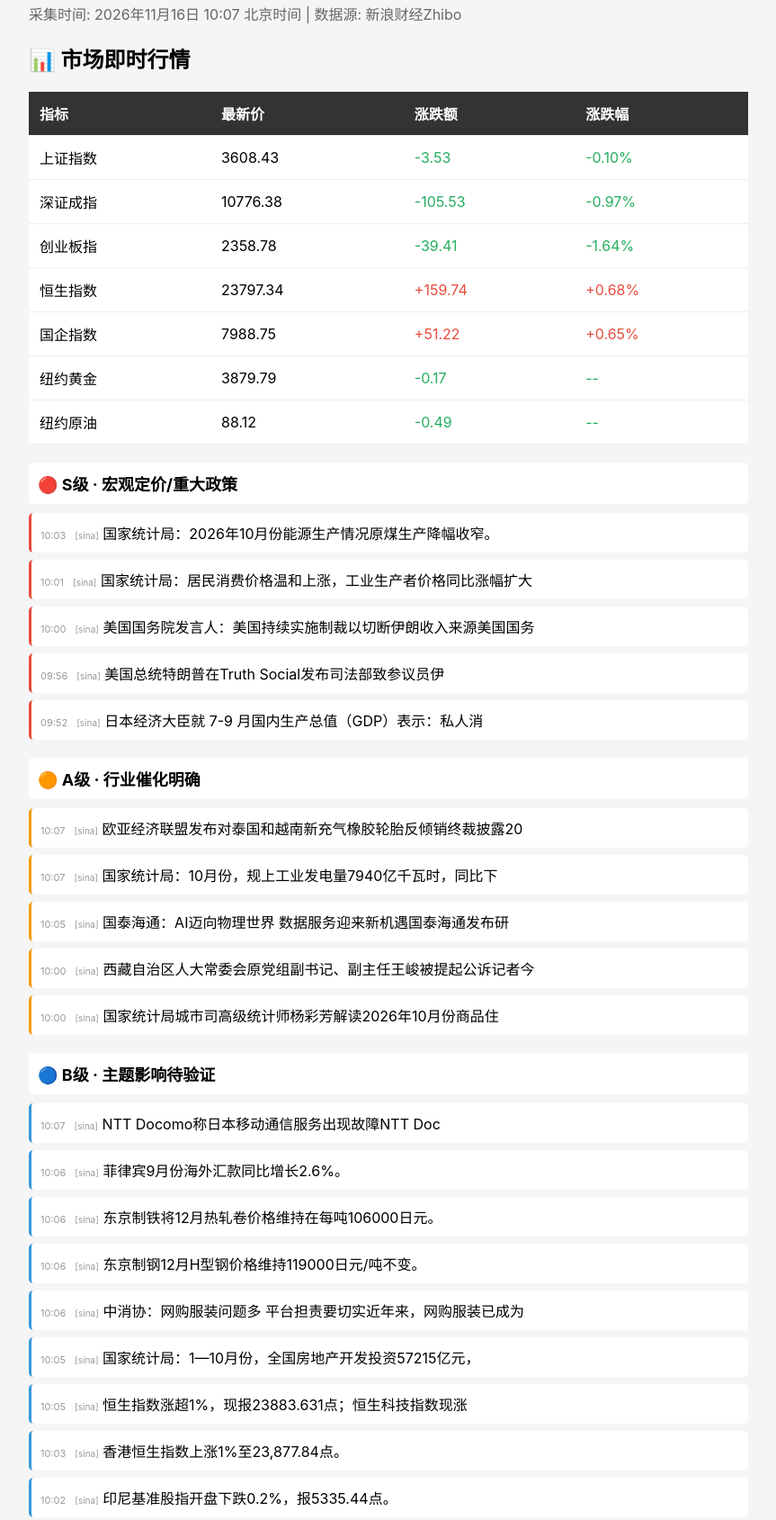
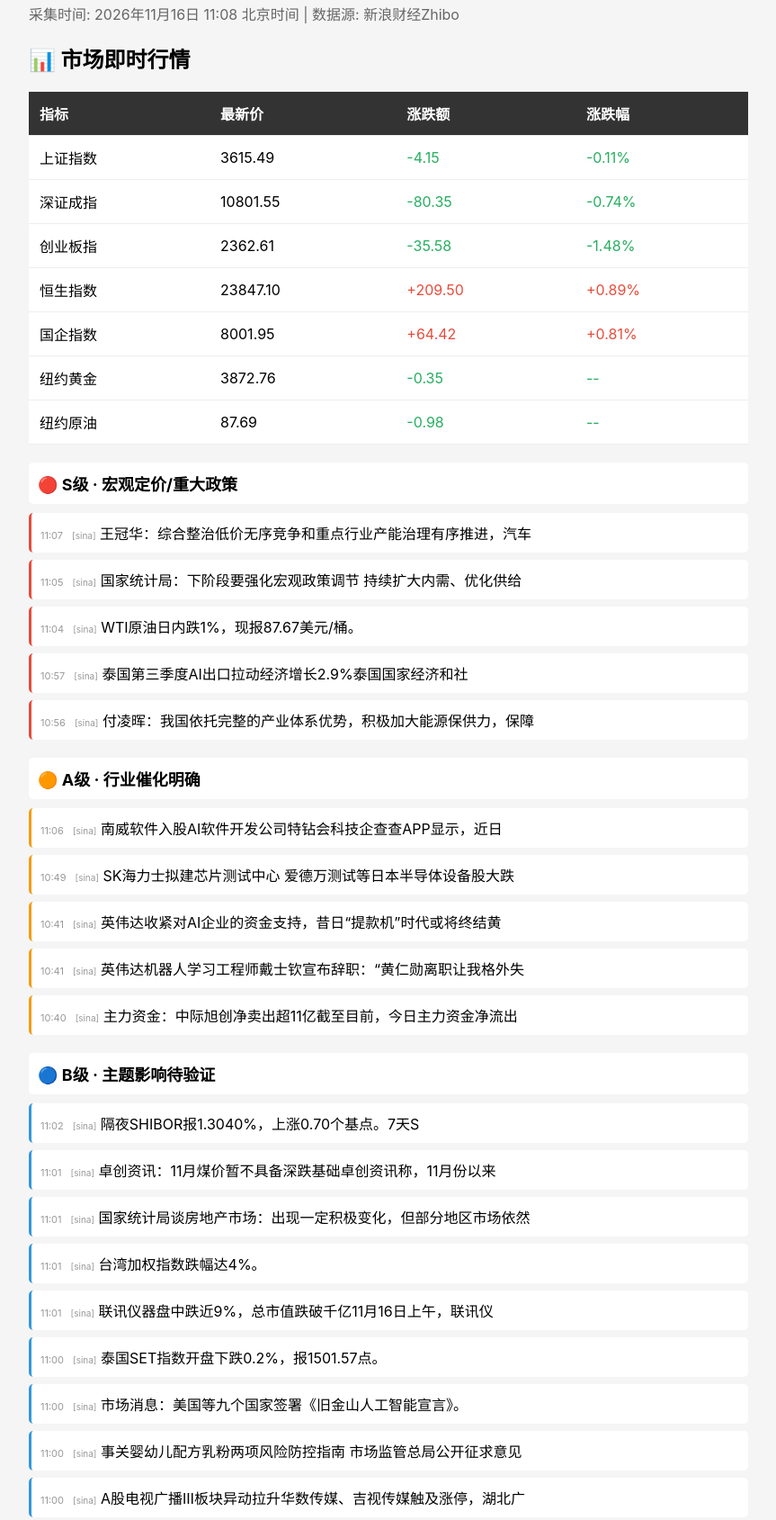
Before and after one commit to allin8888/1hour, a plain HTML site: page index.html in a window 1280 px wide. Shown: the part 158-1847 px from the top of the page at 90% size, without its empty margins (208-1071 px from the left). Drawn offline with Linux system fonts and the light colour scheme.

Commit message:
chore: 1h flash 202611161108

```diff
--- a/index.html
+++ b/index.html
@@ -2,7 +2,7 @@
 <html lang="zh-CN">
 <head>
 <meta charset="UTF-8">
-<title>近1小时财经快讯 10:07</title>
+<title>近1小时财经快讯 11:08</title>
 <style>
 body{font-family:-apple-system,BlinkMacSystemFont,"Segoe UI",Roboto,sans-serif;max-width:800px;margin:40px auto;padding:20px;background:#f5f5f5}
 h1{color:#333;border-bottom:2px solid #333;padding-bottom:10px}
@@ -22,41 +22,41 @@ th{background:#333;color:white}
 </head>
 <body>
 <h1>近1小时财经快讯</h1>
-<div class="time">采集时间: 2026年11月16日 10:07 北京时间 | 数据源: 新浪财经Zhibo</div>
+<div class="time">采集时间: 2026年11月16日 11:08 北京时间 | 数据源: 新浪财经Zhibo</div>
 
 <h2>📊 市场即时行情</h2>
 <table>
 <tr><th>指标</th><th>最新价</th><th>涨跌额</th><th>涨跌幅</th></tr>
-<tr><td>上证指数</td><td>3608.43</td><td class='down'>-3.53</td><td class='down'>-0.10%</td></tr>
-<tr><td>深证成指</td><td>10776.38</td><td class='down'>-105.53</td><td class='down'>-0.97%</td></tr>
-<tr><td>创业板指</td><td>2358.78</td><td class='down'>-39.41</td><td class='down'>-1.64%</td></tr>
-<tr><td>恒生指数</td><td>23797.34</td><td class='up'>+159.74</td><td class='up'>+0.68%</td></tr>
-<tr><td>国企指数</td><td>7988.75</td><td class='up'>+51.22</td><td class='up'>+0.65%</td></tr>
-<tr><td>纽约黄金</td><td>3879.79</td><td class='down'>-0.17</td><td class='down'>--</td></tr>
-<tr><td>纽约原油</td><td>88.12</td><td class='down'>-0.49</td><td class='down'>--</td></tr>
+<tr><td>上证指数</td><td>3615.49</td><td class='down'>-4.15</td><td class='down'>-0.11%</td></tr>
+<tr><td>深证成指</td><td>10801.55</td><td class='down'>-80.35</td><td class='down'>-0.74%</td></tr>
+<tr><td>创业板指</td><td>2362.61</td><td class='down'>-35.58</td><td class='down'>-1.48%</td></tr>
+<tr><td>恒生指数</td><td>23847.10</td><td class='up'>+209.50</td><td class='up'>+0.89%</td></tr>
+<tr><td>国企指数</td><td>8001.95</td><td class='up'>+64.42</td><td class='up'>+0.81%</td></tr>
+<tr><td>纽约黄金</td><td>3872.76</td><td class='down'>-0.35</td><td class='down'>--</td></tr>
+<tr><td>纽约原油</td><td>87.69</td><td class='down'>-0.98</td><td class='down'>--</td></tr>
 </table>
 <div class="section-title">🔴 S级 · 宏观定价/重大政策</div>
-<div class="news-item grade-s"><span class="news-time">10:03</span><span class="news-source">[sina]</span> 国家统计局：2026年10月份能源生产情况原煤生产降幅收窄。</div>
-<div class="news-item grade-s"><span class="news-time">10:01</span><span class="news-source">[sina]</span> 国家统计局：居民消费价格温和上涨，工业生产者价格同比涨幅扩大</div>
-<div class="news-item grade-s"><span class="news-time">10:00</span><span class="news-source">[sina]</span> 美国国务院发言人：美国持续实施制裁以切断伊朗收入来源美国国务</div>
-<div class="news-item grade-s"><span class="news-time">09:56</span><span class="news-source">[sina]</span> 美国总统特朗普在Truth Social发布司法部致参议员伊</div>
-<div class="news-item grade-s"><span class="news-time">09:52</span><span class="news-source">[sina]</span> 日本经济大臣就 7-9 月国内生产总值（GDP）表示：私人消</div>
+<div class="news-item grade-s"><span class="news-time">11:07</span><span class="news-source">[sina]</span> 王冠华：综合整治低价无序竞争和重点行业产能治理有序推进，汽车</div>
+<div class="news-item grade-s"><span class="news-time">11:05</span><span class="news-source">[sina]</span> 国家统计局：下阶段要强化宏观政策调节 持续扩大内需、优化供给</div>
+<div class="news-item grade-s"><span class="news-time">11:04</span><span class="news-source">[sina]</span> WTI原油日内跌1%，现报87.67美元/桶。</div>
+<div class="news-item grade-s"><span class="news-time">10:57</span><span class="news-source">[sina]</span>   泰国第三季度AI出口拉动经济增长2.9%泰国国家经济和社</div>
+<div class="news-item grade-s"><span class="news-time">10:56</span><span class="news-source">[sina]</span> 付凌晖：我国依托完整的产业体系优势，积极加大能源保供力，保障</div>
 <div class="section-title">🟠 A级 · 行业催化明确</div>
-<div class="news-item grade-a"><span class="news-time">10:07</span><span class="news-source">[sina]</span> 欧亚经济联盟发布对泰国和越南新充气橡胶轮胎反倾销终裁披露20</div>
-<div class="news-item grade-a"><span class="news-time">10:07</span><span class="news-source">[sina]</span> 国家统计局：10月份，规上工业发电量7940亿千瓦时，同比下</div>
-<div class="news-item grade-a"><span class="news-time">10:05</span><span class="news-source">[sina]</span> 国泰海通：AI迈向物理世界 数据服务迎来新机遇国泰海通发布研</div>
-<div class="news-item grade-a"><span class="news-time">10:00</span><span class="news-source">[sina]</span> 西藏自治区人大常委会原党组副书记、副主任王峻被提起公诉记者今</div>
-<div class="news-item grade-a"><span class="news-time">10:00</span><span class="news-source">[sina]</span> 国家统计局城市司高级统计师杨彩芳解读2026年10月份商品住</div>
+<div class="news-item grade-a"><span class="news-time">11:06</span><span class="news-source">[sina]</span> 南威软件入股AI软件开发公司特钻会科技企查查APP显示，近日</div>
+<div class="news-item grade-a"><span class="news-time">10:49</span><span class="news-source">[sina]</span> SK海力士拟建芯片测试中心 爱德万测试等日本半导体设备股大跌</div>
+<div class="news-item grade-a"><span class="news-time">10:41</span><span class="news-source">[sina]</span> 英伟达收紧对AI企业的资金支持，昔日“提款机”时代或将终结黄</div>
+<div class="news-item grade-a"><span class="news-time">10:41</span><span class="news-source">[sina]</span> 英伟达机器人学习工程师戴士钦宣布辞职：“黄仁勋离职让我格外失</div>
+<div class="news-item grade-a"><span class="news-time">10:40</span><span class="news-source">[sina]</span> 主力资金：中际旭创净卖出超11亿截至目前，今日主力资金净流出</div>
 <div class="section-title">🔵 B级 · 主题影响待验证</div>
-<div class="news-item grade-b"><span class="news-time">10:07</span><span class="news-source">[sina]</span> NTT Docomo称日本移动通信服务出现故障NTT Doc</div>
-<div class="news-item grade-b"><span class="news-time">10:06</span><span class="news-source">[sina]</span> 菲律宾9月份海外汇款同比增长2.6%。</div>
-<div class="news-item grade-b"><span class="news-time">10:06</span><span class="news-source">[sina]</span> 东京制铁将12月热轧卷价格维持在每吨106000日元。</div>
-<div class="news-item grade-b"><span class="news-time">10:06</span><span class="news-source">[sina]</span> 东京制钢12月H型钢价格维持119000日元/吨不变。</div>
-<div class="news-item grade-b"><span class="news-time">10:06</span><span class="news-source">[sina]</span> 中消协：网购服装问题多 平台担责要切实近年来，网购服装已成为</div>
-<div class="news-item grade-b"><span class="news-time">10:05</span><span class="news-source">[sina]</span> 国家统计局：1—10月份，全国房地产开发投资57215亿元，</div>
-<div class="news-item grade-b"><span class="news-time">10:05</span><span class="news-source">[sina]</span> 恒生指数涨超1%，现报23883.631点；恒生科技指数现涨</div>
-<div class="news-item grade-b"><span class="news-time">10:03</span><span class="news-source">[sina]</span> 香港恒生指数上涨1%至23,877.84点。</div>
-<div class="news-item grade-b"><span class="news-time">10:02</span><span class="news-source">[sina]</span> 印尼基准股指开盘下跌0.2%，报5335.44点。</div>
-<div class="news-item grade-b"><span class="news-time">10:02</span><span class="news-source">[sina]</span> 实控人被监察机关留置，惠城环保今日一字跌停11月16日，惠城</div>
-<div class="footer">数据来源: 新浪财经A股 + 腾讯行情港股/商品 | 快讯源: 新浪财经Zhibo<br>采集时间: 2026-11-16 10:07</div>
+<div class="news-item grade-b"><span class="news-time">11:02</span><span class="news-source">[sina]</span> 隔夜SHIBOR报1.3040%，上涨0.70个基点。7天S</div>
+<div class="news-item grade-b"><span class="news-time">11:01</span><span class="news-source">[sina]</span> 卓创资讯：11月煤价暂不具备深跌基础卓创资讯称，11月份以来</div>
+<div class="news-item grade-b"><span class="news-time">11:01</span><span class="news-source">[sina]</span> 国家统计局谈房地产市场：出现一定积极变化，但部分地区市场依然</div>
+<div class="news-item grade-b"><span class="news-time">11:01</span><span class="news-source">[sina]</span> 台湾加权指数跌幅达4%。</div>
+<div class="news-item grade-b"><span class="news-time">11:01</span><span class="news-source">[sina]</span> 联讯仪器盘中跌近9%，总市值跌破千亿11月16日上午，联讯仪</div>
+<div class="news-item grade-b"><span class="news-time">11:00</span><span class="news-source">[sina]</span> 泰国SET指数开盘下跌0.2%，报1501.57点。</div>
+<div class="news-item grade-b"><span class="news-time">11:00</span><span class="news-source">[sina]</span> 市场消息：美国等九个国家签署《旧金山人工智能宣言》。</div>
+<div class="news-item grade-b"><span class="news-time">11:00</span><span class="news-source">[sina]</span> 事关婴幼儿配方乳粉两项风险防控指南 市场监管总局公开征求意见</div>
+<div class="news-item grade-b"><span class="news-time">11:00</span><span class="news-source">[sina]</span> A股电视广播Ⅲ板块异动拉升华数传媒、吉视传媒触及涨停，湖北广</div>
+<div class="news-item grade-b"><span class="news-time">11:00</span><span class="news-source">[sina]</span> A股电视广播Ⅱ板块异动拉升华数传媒、吉视传媒触及涨停，湖北广</div>
+<div class="footer">数据来源: 新浪财经A股 + 腾讯行情港股/商品 | 快讯源: 新浪财经Zhibo<br>采集时间: 2026-11-16 11:08</div>
 </body></html>
```
Also changed, not shown: archive/2026-11/财经快讯_202611161108.html (added, +62 -0 lines), 1 other file.
